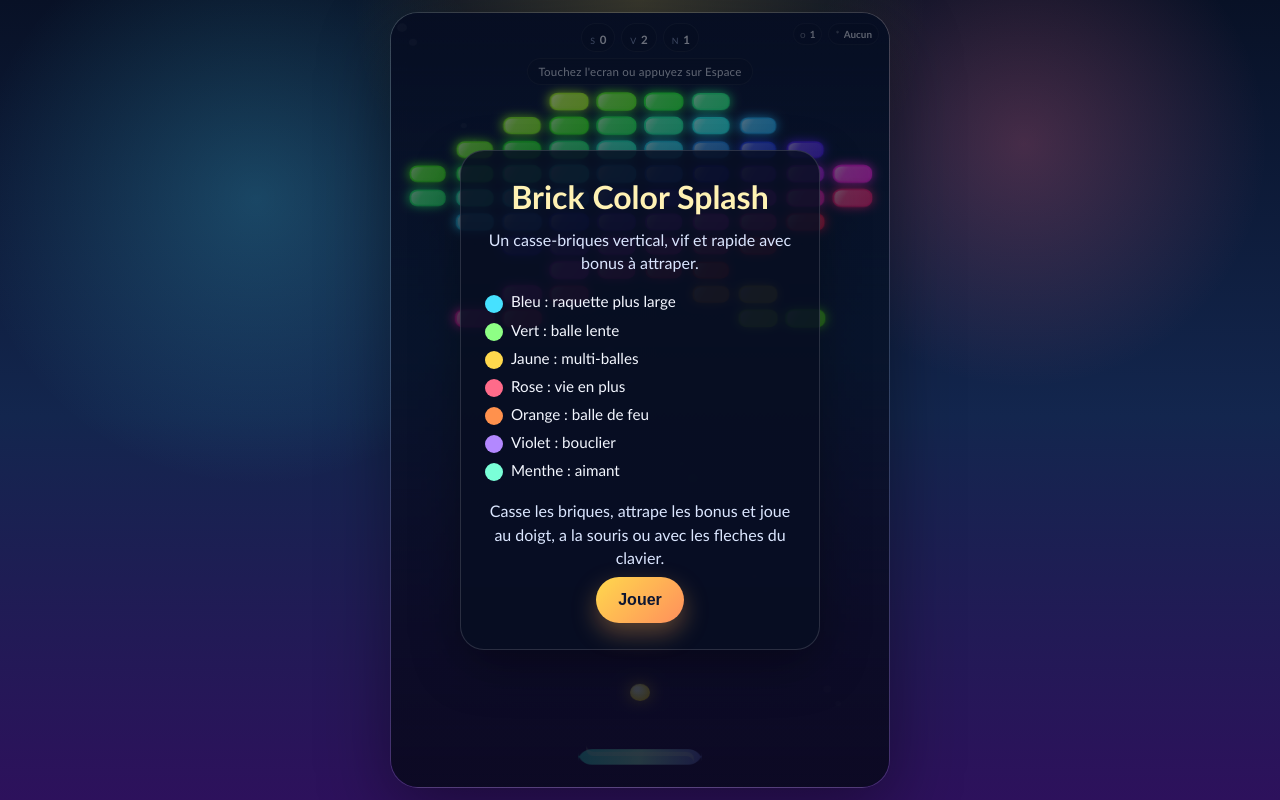
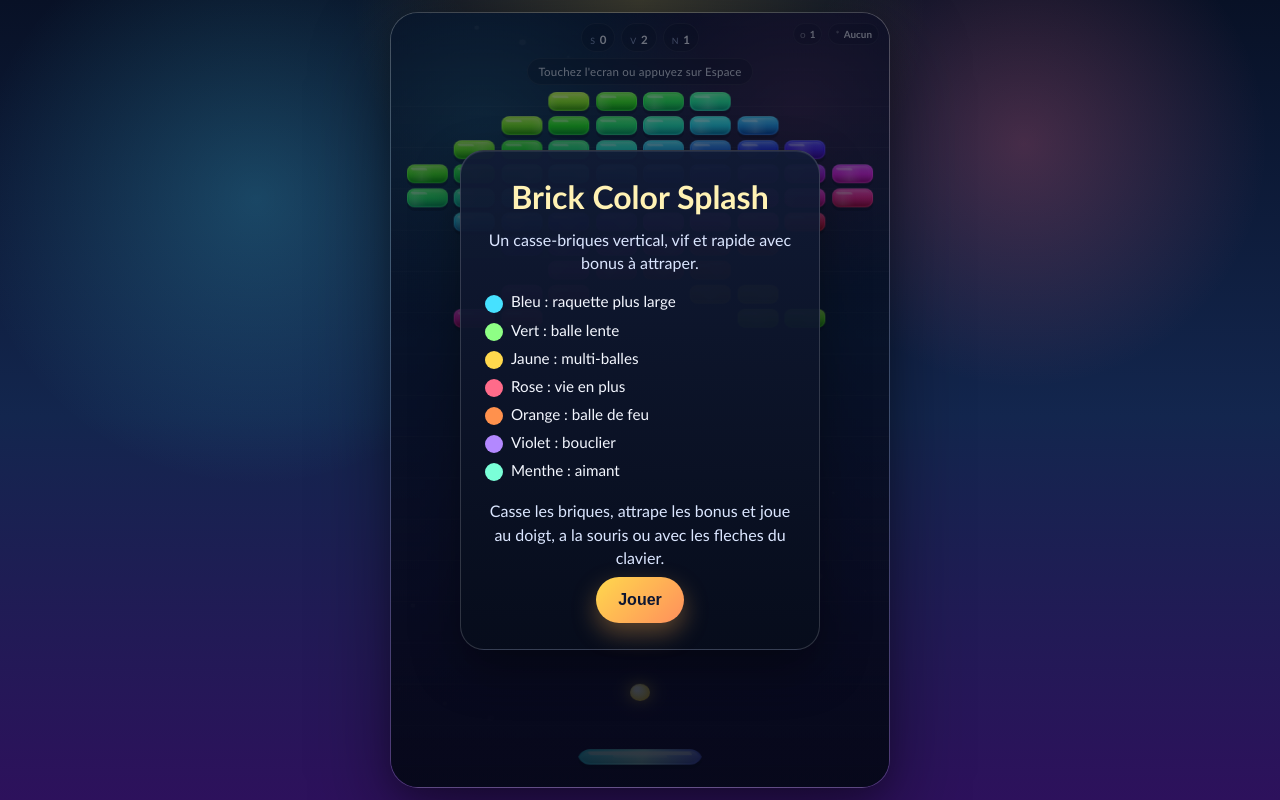
Before and after one commit to digitalfox703-rgb/brick-game, a plain HTML site: page index.html in a window 1280 px wide. Drawn offline with Linux system fonts and the light colour scheme; animation ran at ten frames a second.

Commit message:
Premium polish and sharper bricks

```diff
--- a/index.html
+++ b/index.html
@@ -51,12 +51,14 @@
       height: min(100vh - 24px, 900px);
       border-radius: 28px;
       overflow: hidden;
-      border: 1px solid rgba(255, 255, 255, 0.12);
-      box-shadow: 0 20px 70px rgba(0, 0, 0, 0.38);
+      border: 1px solid rgba(255, 255, 255, 0.16);
+      box-shadow:
+        0 28px 80px rgba(0, 0, 0, 0.42),
+        0 8px 24px rgba(0, 0, 0, 0.18);
       background:
-        linear-gradient(180deg, rgba(255, 255, 255, 0.04), rgba(255, 255, 255, 0.01)),
-        radial-gradient(circle at center top, rgba(255, 255, 255, 0.08), transparent 40%);
-      backdrop-filter: blur(12px);
+        linear-gradient(180deg, rgba(255, 255, 255, 0.045), rgba(255, 255, 255, 0.01)),
+        radial-gradient(circle at 50% -10%, rgba(255, 255, 255, 0.12), transparent 38%);
+      backdrop-filter: blur(10px);
     }
 
     canvas {
@@ -173,9 +175,12 @@
       width: min(100%, 360px);
       padding: 26px 24px;
       border-radius: 24px;
-      background: rgba(8, 15, 34, 0.86);
-      border: 1px solid rgba(255, 255, 255, 0.14);
-      box-shadow: 0 16px 48px rgba(0, 0, 0, 0.35);
+      background:
+        linear-gradient(180deg, rgba(17, 27, 53, 0.96), rgba(7, 13, 28, 0.94));
+      border: 1px solid rgba(255, 255, 255, 0.16);
+      box-shadow:
+        0 18px 48px rgba(0, 0, 0, 0.4),
+        inset 0 1px 0 rgba(255, 255, 255, 0.08);
       text-align: center;
     }
 
@@ -943,58 +948,136 @@
     }
 
     function drawBackground() {
+      const t = performance.now() * 0.001;
       const grad = ctx.createLinearGradient(0, 0, 0, height);
       grad.addColorStop(0, "#0a1430");
-      grad.addColorStop(0.45, "#132b56");
-      grad.addColorStop(1, "#37126c");
+      grad.addColorStop(0.42, "#11264c");
+      grad.addColorStop(1, "#240f4d");
       ctx.fillStyle = grad;
       ctx.fillRect(0, 0, width, height);
 
-      for (let i = 0; i < 18; i += 1) {
-        ctx.fillStyle = "rgba(255,255,255,0.05)";
+      const glowLeft = ctx.createRadialGradient(width * 0.18, height * 0.14, 10, width * 0.18, height * 0.14, width * 0.48);
+      glowLeft.addColorStop(0, "rgba(76, 228, 255, 0.2)");
+      glowLeft.addColorStop(1, "rgba(76, 228, 255, 0)");
+      ctx.fillStyle = glowLeft;
+      ctx.fillRect(0, 0, width, height);
+
+      const glowRight = ctx.createRadialGradient(width * 0.82, height * 0.12, 10, width * 0.82, height * 0.12, width * 0.45);
+      glowRight.addColorStop(0, "rgba(255, 101, 166, 0.16)");
+      glowRight.addColorStop(1, "rgba(255, 101, 166, 0)");
+      ctx.fillStyle = glowRight;
+      ctx.fillRect(0, 0, width, height);
+
+      ctx.strokeStyle = "rgba(255,255,255,0.035)";
+      ctx.lineWidth = 1;
+      for (let y = 108; y < height; y += 48) {
         ctx.beginPath();
-        ctx.arc((i * 73) % width, (i * 131) % height, 2 + (i % 4), 0, Math.PI * 2);
+        ctx.moveTo(0, y + 0.5);
+        ctx.lineTo(width, y + 0.5);
+        ctx.stroke();
+      }
+
+      for (let i = 0; i < 24; i += 1) {
+        const alpha = 0.03 + (i % 4) * 0.01;
+        ctx.fillStyle = "rgba(255,255,255," + alpha + ")";
+        ctx.beginPath();
+        ctx.arc(((i * 73) + t * (8 + i)) % width, (i * 131) % height, 1.4 + (i % 3), 0, Math.PI * 2);
         ctx.fill();
       }
+
+      const vignette = ctx.createLinearGradient(0, 0, 0, height);
+      vignette.addColorStop(0, "rgba(3, 7, 17, 0)");
+      vignette.addColorStop(0.68, "rgba(3, 7, 17, 0.04)");
+      vignette.addColorStop(1, "rgba(2, 5, 14, 0.26)");
+      ctx.fillStyle = vignette;
+      ctx.fillRect(0, 0, width, height);
     }
 
     function drawBricks() {
       state.bricks.forEach((brick) => {
-        const shimmer = (performance.now() / 14 + brick.x * 0.35 + brick.y * 0.25) % 360;
-        const pulse = 0.92 + Math.sin((performance.now() / 180) + brick.x * 0.02 + brick.y * 0.01) * 0.05;
-        const baseColor = "hsl(" + ((brick.hue + shimmer * 0.08) % 360) + " 92% 56%)";
-        ctx.save();
-        ctx.translate(brick.x + brick.width / 2, brick.y + brick.height / 2);
-        ctx.scale(pulse, pulse);
-        ctx.shadowColor = baseColor;
-        ctx.shadowBlur = 12;
-        ctx.fillStyle = baseColor;
-        roundRect(ctx, -brick.width / 2, -brick.height / 2, brick.width, brick.height, 9);
+        const t = performance.now() * 0.001;
+        const shimmer = (t * 90 + brick.x * 0.34 + brick.y * 0.21) % 1;
+        const x = Math.round(brick.x);
+        const y = Math.round(brick.y);
+        const w = Math.round(brick.width);
+        const h = Math.round(brick.height);
+        const baseHue = (brick.hue + Math.sin(t + brick.x * 0.01) * 8 + 360) % 360;
+        const shell = ctx.createLinearGradient(x, y, x, y + h);
+        shell.addColorStop(0, "hsla(" + baseHue + ", 92%, 63%, 1)");
+        shell.addColorStop(0.52, "hsla(" + ((baseHue + 10) % 360) + ", 90%, 52%, 1)");
+        shell.addColorStop(1, "hsla(" + ((baseHue + 22) % 360) + ", 88%, 38%, 1)");
+
+        ctx.fillStyle = "rgba(5, 10, 24, 0.26)";
+        roundRect(ctx, x, y + 4, w, h, 8);
         ctx.fill();
 
-        const gloss = ctx.createLinearGradient(-brick.width / 2, -brick.height / 2, brick.width / 2, brick.height / 2);
-        gloss.addColorStop(0, "rgba(255,255,255,0.7)");
-        gloss.addColorStop(0.35, "rgba(255,255,255,0.18)");
-        gloss.addColorStop(1, "rgba(255,255,255,0.04)");
-        ctx.fillStyle = gloss;
-        roundRect(ctx, -brick.width / 2 + 2, -brick.height / 2 + 2, brick.width - 4, brick.height - 4, 7);
+        ctx.fillStyle = shell;
+        roundRect(ctx, x, y, w, h, 8);
         ctx.fill();
+
+        const inner = ctx.createLinearGradient(x, y + 2, x, y + h - 2);
+        inner.addColorStop(0, "rgba(255,255,255,0.2)");
+        inner.addColorStop(0.22, "rgba(255,255,255,0.08)");
+        inner.addColorStop(1, "rgba(0,0,0,0.16)");
+        ctx.fillStyle = inner;
+        roundRect(ctx, x + 2, y + 2, w - 4, h - 4, 6);
+        ctx.fill();
+
+        ctx.strokeStyle = "rgba(255,255,255,0.18)";
+        ctx.lineWidth = 1;
+        roundRect(ctx, x + 0.5, y + 0.5, w - 1, h - 1, 8);
+        ctx.stroke();
+
+        ctx.fillStyle = "rgba(255,255,255,0.32)";
+        roundRect(ctx, x + 4, y + 4, Math.max(14, w * 0.4), 3, 3);
+        ctx.fill();
+
+        const sweepX = x - w * 0.2 + (w * 1.4 * shimmer);
+        const sweep = ctx.createLinearGradient(sweepX - 12, y, sweepX + 12, y);
+        sweep.addColorStop(0, "rgba(255,255,255,0)");
+        sweep.addColorStop(0.5, "rgba(255,255,255,0.16)");
+        sweep.addColorStop(1, "rgba(255,255,255,0)");
+        ctx.save();
+        roundRect(ctx, x + 2, y + 2, w - 4, h - 4, 6);
+        ctx.clip();
+        ctx.fillStyle = sweep;
+        ctx.fillRect(x, y, w, h);
         ctx.restore();
       });
     }
 
     function drawPaddle() {
       const p = state.paddle;
-      const gradient = ctx.createLinearGradient(p.x, p.y, p.x + p.width, p.y + p.height);
-      gradient.addColorStop(0, "#46e1ff");
-      gradient.addColorStop(0.5, "#b2fffe");
-      gradient.addColorStop(1, "#7c6dff");
-      ctx.fillStyle = gradient;
-      roundRect(ctx, p.x, p.y, p.width, p.height, 14);
+      const x = Math.round(p.x);
+      const y = Math.round(p.y);
+      const w = Math.round(p.width);
+      const h = Math.round(p.height);
+      ctx.fillStyle = "rgba(2, 8, 22, 0.32)";
+      roundRect(ctx, x, y + 5, w, h, 12);
       ctx.fill();
 
-      ctx.fillStyle = "rgba(255,255,255,0.32)";
-      roundRect(ctx, p.x + 8, p.y + 3, p.width - 16, 5, 8);
+      const shell = ctx.createLinearGradient(x, y, x + w, y + h);
+      shell.addColorStop(0, "#2de0ff");
+      shell.addColorStop(0.52, "#b8fffd");
+      shell.addColorStop(1, "#5f66ff");
+      ctx.fillStyle = shell;
+      roundRect(ctx, x, y, w, h, 12);
+      ctx.fill();
+
+      const core = ctx.createLinearGradient(x, y + 2, x, y + h - 2);
+      core.addColorStop(0, "rgba(255,255,255,0.36)");
+      core.addColorStop(0.4, "rgba(255,255,255,0.1)");
+      core.addColorStop(1, "rgba(10,18,46,0.16)");
+      ctx.fillStyle = core;
+      roundRect(ctx, x + 2, y + 2, w - 4, h - 4, 10);
+      ctx.fill();
+
+      ctx.fillStyle = "rgba(255,255,255,0.52)";
+      roundRect(ctx, x + 10, y + 3, w - 20, 4, 4);
+      ctx.fill();
+
+      ctx.fillStyle = "rgba(255,255,255,0.24)";
+      roundRect(ctx, x + w * 0.28, y + h * 0.38, w * 0.44, 3, 3);
       ctx.fill();
     }
 
```
